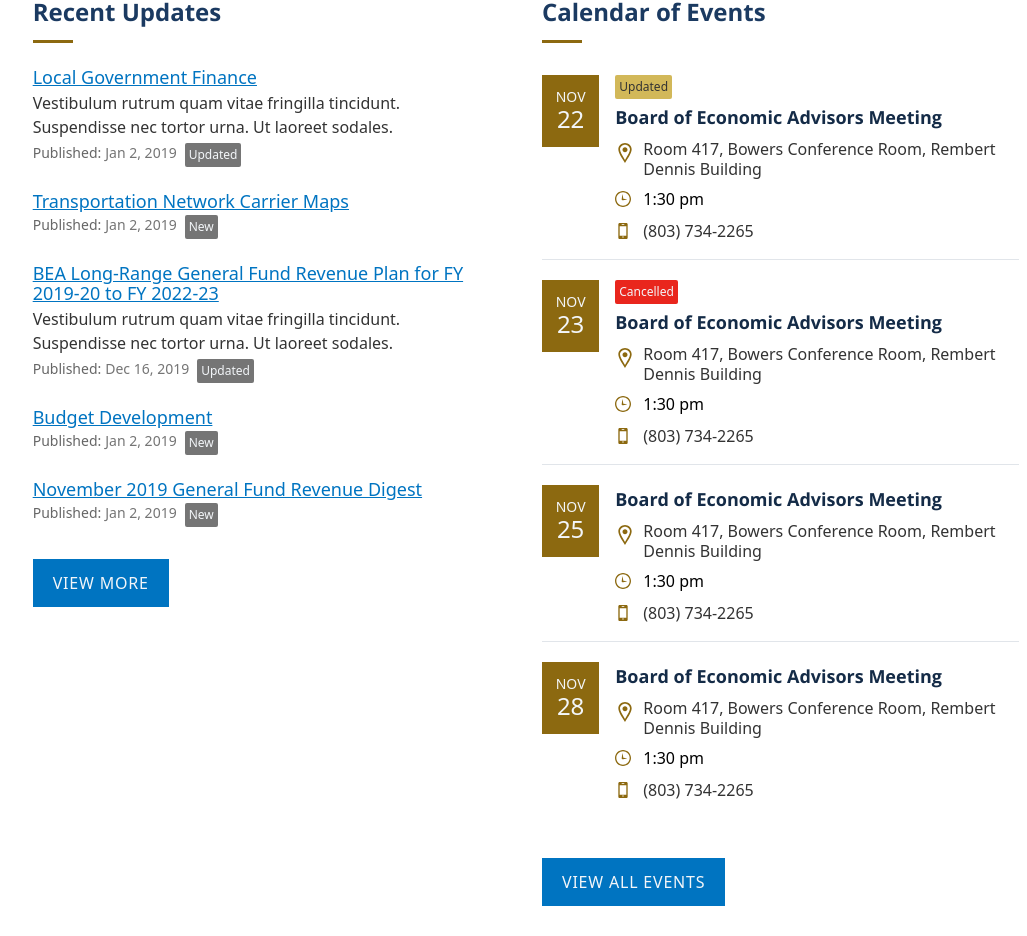
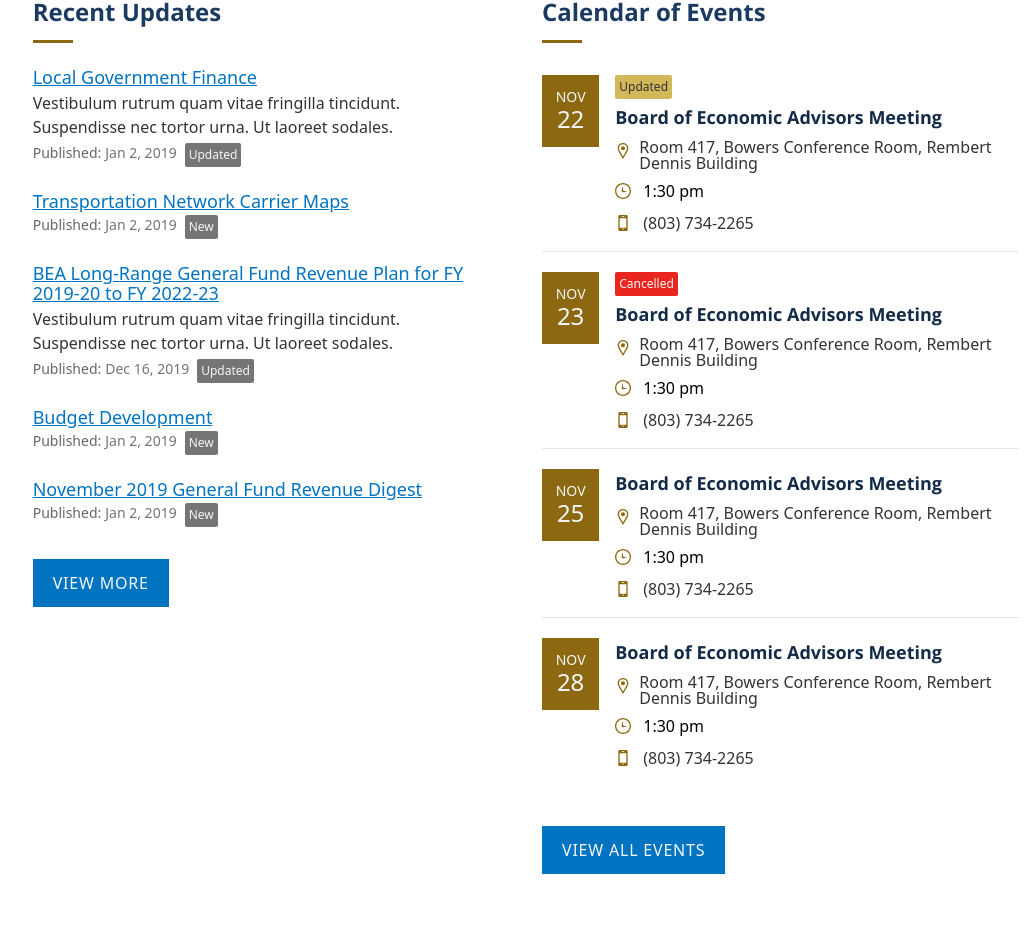
Before and after one commit to LanceStasinski/PWW-exercise, a React (Create React App) app in the folder pww-exercise/: page / in a window 1280 px wide. Shown: the part 1468-2404 px from the top of the page, without its empty margins (114-1141 px from the left). Built offline with nearby package versions, Linux system fonts and the light colour scheme.

Commit message:
style: Adjust address line height

```diff
--- a/pww-exercise/src/main/info-links/calendar/Event.tsx
+++ b/pww-exercise/src/main/info-links/calendar/Event.tsx
@@ -99,7 +99,7 @@ const Event: React.FC<{
               alt="location icon"
               className="mr-2 mt-1 h-1/2"
             />
-            <div className="text-gray-2 leading-5">{props.location}</div>
+            <p className="text-gray-2 leading-4">{props.location}</p>
           </div>
           <div className="flex flex-row">
             <img src={clockIcon} alt="clock icon" className="mr-3" />
```
